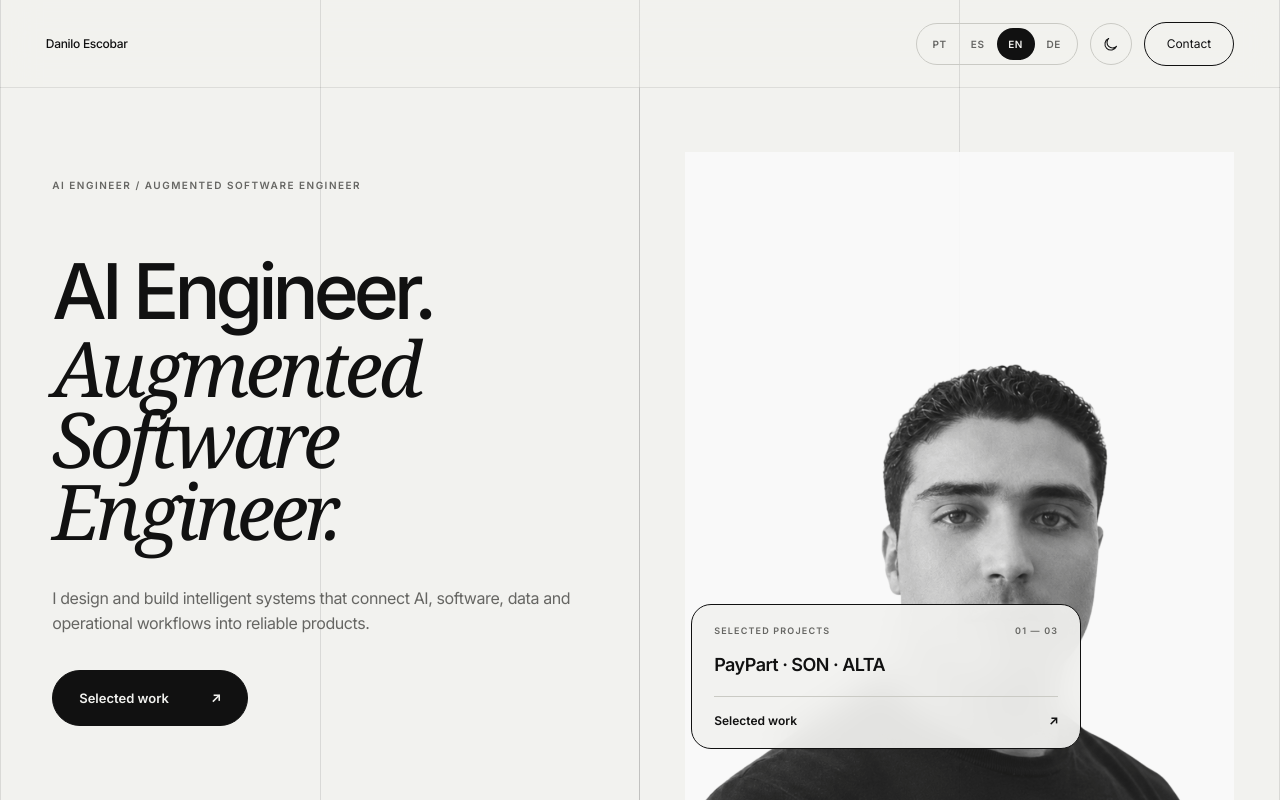
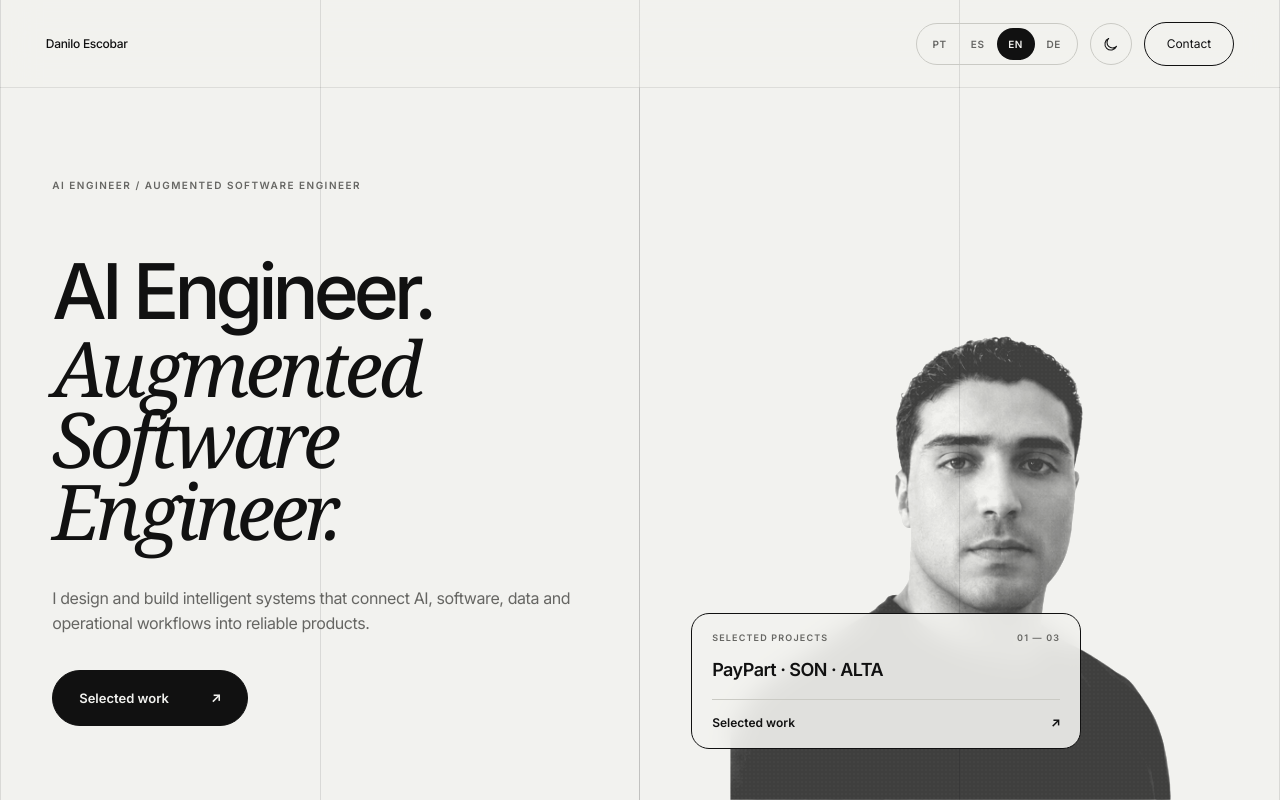
Before and after one commit to escobardanilo/my-site, a Next.js app: page / in a window 1280 px wide. Shown: the top 800 px of the page. Built offline with nearby package versions, Linux system fonts and the light colour scheme.

Commit message:
Refine hero portrait composition

```diff
--- a/src/app/globals.css
+++ b/src/app/globals.css
@@ -563,49 +563,105 @@ button {
   min-height: calc(100svh - 88px);
 
   overflow: hidden;
+
+  background: transparent;
 }
 
 .hero__portrait {
   position: absolute;
 
-  inset: clamp(36px, 5vw, 76px)
-    clamp(28px, 3.5vw, 58px)
-    0
-    clamp(28px, 3.5vw, 58px);
+  inset: 0;
 
   overflow: hidden;
+
+  background: transparent;
+}
+
+.hero__portrait::after {
+  content: "";
+
+  position: absolute;
+  inset: 0;
+
+  pointer-events: none;
+
+  background-image:
+    radial-gradient(
+      circle,
+      rgba(17, 17, 17, 0.58) 0 0.75px,
+      transparent 0.9px
+    );
+
+  background-size: 4px 4px;
+
+  mix-blend-mode: screen;
+
+  opacity: 0.5;
 }
 
 .hero__portrait-image {
-  object-fit: cover;
-  object-position: center top;
-
-  filter: grayscale(1) contrast(0.96);
-
-  opacity: 0.92;
+  object-fit: contain;
+  object-position: center bottom;
+
+  transform: scale(0.9);
+  transform-origin: center bottom;
+
+  filter:
+    grayscale(1)
+    contrast(1.35)
+    brightness(1.05);
+
+  mix-blend-mode: multiply;
+
+  opacity: 0.74;
+}
+
+html[data-theme="dark"] .hero__portrait::after {
+  background-image:
+    radial-gradient(
+      circle,
+      rgba(241, 241, 236, 0.7) 0 0.75px,
+      transparent 0.9px
+    );
+
+  mix-blend-mode: multiply;
+}
+
+html[data-theme="dark"] .hero__portrait-image {
+  filter:
+    grayscale(1)
+    invert(1)
+    contrast(1.2)
+    brightness(0.9);
+
+  mix-blend-mode: screen;
+
+  opacity: 0.72;
 }
 
 .hero__project-card {
   position: absolute;
 
-  left: clamp(28px, 4vw, 62px);
-  bottom: clamp(28px, 4vw, 56px);
-
-  width: min(390px, calc(100% - 56px));
-
-  padding: 20px 22px;
+  left: clamp(30px, 4vw, 64px);
+  bottom: clamp(30px, 4vw, 58px);
+
+  width: min(390px, calc(100% - 60px));
+
+  padding: 18px 20px;
 
   border: 1px solid var(--foreground);
-  border-radius: 20px;
+  border-radius: 18px;
 
   background: color-mix(
     in srgb,
-    var(--background) 93%,
+    var(--background) 90%,
     transparent
   );
 
-  backdrop-filter: blur(16px);
-  -webkit-backdrop-filter: blur(16px);
+  backdrop-filter: blur(12px);
+  -webkit-backdrop-filter: blur(12px);
+
+  z-index: 2;
 }
 
 .hero__project-card-top,
@@ -618,7 +674,7 @@ button {
 }
 
 .hero__project-card-top {
-  margin-bottom: 18px;
+  margin-bottom: 16px;
 
   font-size: 9px;
   font-weight: 600;
@@ -631,7 +687,7 @@ button {
 .hero__project-card strong {
   display: block;
 
-  padding-bottom: 20px;
+  padding-bottom: 18px;
 
   font-size: 18px;
 
@@ -643,7 +699,7 @@ button {
 }
 
 .hero__project-card a {
-  padding-top: 16px;
+  padding-top: 15px;
 
   border-top: 1px solid var(--border);
 
@@ -1680,7 +1736,11 @@ button {
   }
 
   .hero__visual {
-    min-height: 720px;
+    min-height: 700px;
+  }
+
+  .hero__portrait-image {
+    transform: scale(0.94);
   }
 
   .hero__manifesto-grid {
@@ -1893,7 +1953,11 @@ button {
   }
 
   .hero__portrait {
-    inset: 20px 12px 0;
+    inset: 0;
+  }
+
+  .hero__portrait-image {
+    transform: scale(1.02);
   }
 
   .hero__project-card {
```
